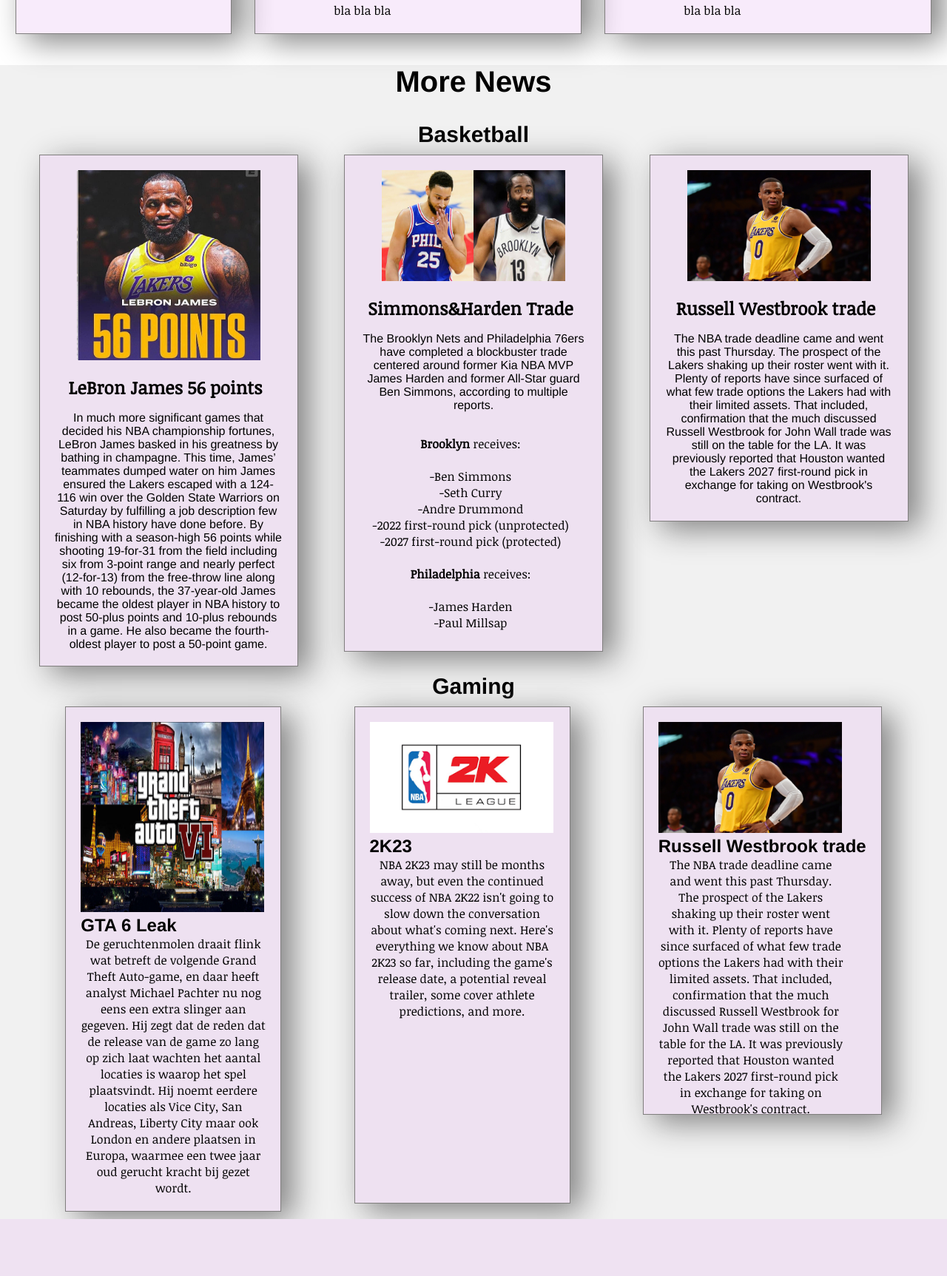
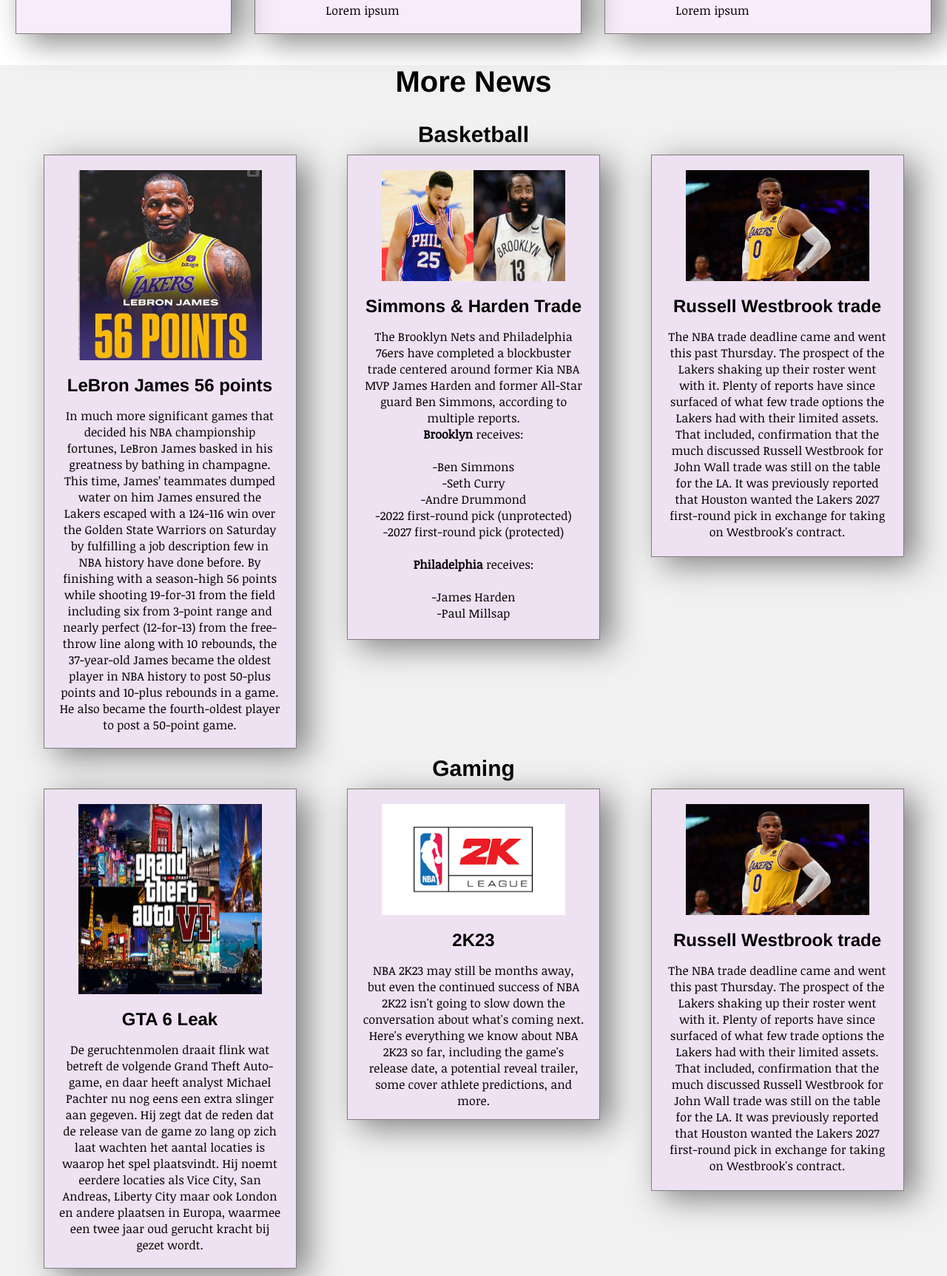
Before and after one commit to Saad332556/j1p3project3, a PHP site: page / in a window 1280 px wide. Shown: the part 1157-2882 px from the top of the page at 74% size. Before the commit the page ends 2805 px from the top, so only its background shows below. Run offline with PHP 8.4, Linux system fonts and the light colour scheme; some web fonts are replaced.

Commit message:
small stuff

```diff
--- a/index.php
+++ b/index.php
@@ -76,11 +76,11 @@
                     </div>
                     <div class="top3news2">
                         <img src="#" alt="">
-                        <p class="top3_text2">bla bla bla</p>
+                        <p class="top3_text2">Lorem ipsum</p>
                     </div>
                     <div class="top3news3">
                         <img src="#" alt="">
-                        <p class="top3_text3">bla bla bla</p>
+                        <p class="top3_text3">Lorem ipsum</p>
                     </div>
                 </div>
             </div>
@@ -91,15 +91,15 @@
             <h2 id="basketball">Basketball</h2>
             <div class="flexbox">
                 <div class="basketball1">
-                    <img src="./img/56points.jpg">
+                    <img src="./img/56points.jpg" class="responsive">
                     <h2 class="bask_titel1"><b>LeBron James 56 points</b></h2>
-                    <p class="bask_tekst1"> In much more significant games that decided his NBA championship fortunes, LeBron James basked in his greatness by bathing in champagne. This time, James’ teammates dumped water on him
+                    <p class="bask_text1"> In much more significant games that decided his NBA championship fortunes, LeBron James basked in his greatness by bathing in champagne. This time, James’ teammates dumped water on him
                     James ensured the Lakers escaped with a 124-116 win over the Golden State Warriors on Saturday by fulfilling a job description few in NBA history have done before. By finishing with a season-high 56 points while shooting 19-for-31 from the field including six from 3-point range and nearly perfect (12-for-13) from the free-throw line along with 10 rebounds, the 37-year-old James became the oldest player in NBA history to post 50-plus points and 10-plus rebounds in a game. He also became the fourth-oldest player to post a 50-point game.</p>
                 </div>
                 <div class="basketball2">
-                    <img src="./img/smh.jpg" alt="">
-                    <h2 class="bask_titel2"><b> Simmons&Harden Trade</b></h2>
-                    <p class ="bask_tekst2">The Brooklyn Nets and Philadelphia 76ers have completed a blockbuster trade centered around former Kia NBA MVP James Harden and former All-Star guard Ben Simmons, according to multiple reports.</p>
+                    <img src="./img/smh.jpg" class="responsive">
+                    <h2 class="bask_titel2"><b> Simmons & Harden Trade</b></h2>
+                    <p class ="bask_text2">The Brooklyn Nets and Philadelphia 76ers have completed a blockbuster trade centered around former Kia NBA MVP James Harden and former All-Star guard Ben Simmons, according to multiple reports.</p>
 
                     <p class="bask_text2p2"><b>Brooklyn</b> receives:<br>
                     <br>
@@ -116,40 +116,33 @@
 
                 </div>
                 <div class="basketball3">
-                    <img src="./img/westbrook.jpg" alt="">
+                    <img src="./img/westbrook.jpg" class="responsive">
                     <h2 class="bask_titel3"><b> Russell Westbrook trade</b></h2>
-                    <p class = "bask_tekst3">The NBA trade deadline came and went this past Thursday. The prospect of the Lakers shaking up their roster went with it. Plenty of reports have since surfaced of what few trade options the Lakers had with their limited assets. That included, confirmation that the much discussed Russell Westbrook for John Wall trade was still on the table for the LA.
+                    <p class = "bask_text3">The NBA trade deadline came and went this past Thursday. The prospect of the Lakers shaking up their roster went with it. Plenty of reports have since surfaced of what few trade options the Lakers had with their limited assets. That included, confirmation that the much discussed Russell Westbrook for John Wall trade was still on the table for the LA.
                     It was previously reported that Houston wanted the Lakers 2027 first-round pick in exchange for taking on Westbrook's contract.</p>
                 </div>
             </div>
-            <h2 id="basketball">Gaming</h2>
+            <h2 id="gaming">Gaming</h2>
             <div class="flexbox">
                 <div class="gaming1">
-                    <img src="./img/gta 6.jpg">
-                    <h2><strong>GTA 6 Leak</strong></h2>
-                    <p class="gam_tekst1">  De geruchtenmolen draait flink wat betreft de volgende Grand Theft Auto-game, en daar heeft analyst Michael Pachter nu nog eens een extra slinger aan gegeven. Hij zegt dat de reden dat de release van de game zo lang op zich laat wachten het aantal locaties is waarop het spel plaatsvindt. Hij noemt eerdere locaties als Vice City, San Andreas, Liberty City maar ook London en andere plaatsen in Europa, waarmee een twee jaar oud gerucht kracht bij gezet wordt.
+                    <img src="./img/gta 6.jpg" class="responsive">
+                    <h2 class="game_titel1"><strong>GTA 6 Leak</strong></h2>
+                    <p class="game_text1">  De geruchtenmolen draait flink wat betreft de volgende Grand Theft Auto-game, en daar heeft analyst Michael Pachter nu nog eens een extra slinger aan gegeven. Hij zegt dat de reden dat de release van de game zo lang op zich laat wachten het aantal locaties is waarop het spel plaatsvindt. Hij noemt eerdere locaties als Vice City, San Andreas, Liberty City maar ook London en andere plaatsen in Europa, waarmee een twee jaar oud gerucht kracht bij gezet wordt.
                 </p>
-
-
                 </div>
                 <div class="gaming2">
-                    <img src="./img/2K23.png" alt="">
-                    <h2><strong> 2K23</strong></h2>
-                    <p class ="gam_tekst2">NBA 2K23 may still be months away, but even the continued success of NBA 2K22 isn't going to slow down the conversation about what's coming next.
+                    <img src="./img/2K23.png" class="responsive">
+                    <h2 class="game_titel3"><strong> 2K23</strong></h2>
+                    <p class ="game_text2">NBA 2K23 may still be months away, but even the continued success of NBA 2K22 isn't going to slow down the conversation about what's coming next.
 
-Here's everything we know about NBA 2K23 so far, including the game's release date, a potential reveal trailer, some cover athlete predictions, and more.
-
-</p>
-
-
-
+                    Here's everything we know about NBA 2K23 so far, including the game's release date, a potential reveal trailer, some cover athlete predictions, and more.
+                </p>
                 </div>
                 <div class="gaming3">
-                    <img src="./img/westbrook.jpg" alt="">
-                    <h2><strong> Russell Westbrook trade</strong></h2>
-                    <p class = "gam_tekst3">The NBA trade deadline came and went this past Thursday. The prospect of the Lakers shaking up their roster went with it. Plenty of reports have since surfaced of what few trade options the Lakers had with their limited assets. That included, confirmation that the much discussed Russell Westbrook for John Wall trade was still on the table for the LA.
+                    <img src="./img/westbrook.jpg" class="responsive">
+                    <h2 class="game_titel3"><strong> Russell Westbrook trade</strong></h2>
+                    <p class = "game_text3">The NBA trade deadline came and went this past Thursday. The prospect of the Lakers shaking up their roster went with it. Plenty of reports have since surfaced of what few trade options the Lakers had with their limited assets. That included, confirmation that the much discussed Russell Westbrook for John Wall trade was still on the table for the LA.
                     It was previously reported that Houston wanted the Lakers 2027 first-round pick in exchange for taking on Westbrook's contract.</p>
-
                 </div>
             </div>
         </section>
--- a/style.css
+++ b/style.css
@@ -144,20 +144,19 @@
     margin-bottom: 2rem;
 }
 
-#more_news1, #basketball { text-align: center; }
+#more_news1, #basketball, #gaming { text-align: center; }
 
 #more_news1 {
     font-size: 40px;
     margin-bottom: 2rem;
 }
 
-#basketball { font-size: 30px;  }
+#basketball, #gaming { font-size: 30px;  }
 
 /* Basketball */
 .basketball1, .basketball2, .basketball3 {
     margin: 10px;
     padding: 20px;
-    width: 350px;
     text-align: center;
     background-color: rgba(229, 181, 241, 0.267);
     border: 1px solid #807e7e;
@@ -173,7 +172,6 @@
 .bask_titel1, .bask_titel2, .bask_titel3 {
     width: 300px;
     text-align: center;
-    font-family: 'Noticia Text', serif;
     margin-top: 1rem;
     margin-bottom: 1rem;
 }
@@ -185,7 +183,7 @@
     font-family: 'Noticia Text', serif;
 }
 
-.basketball2 { height: 42rem; }
+.basketball2 { height: 41rem; }
 
 .basketball2 > img {
     height: 150px;
@@ -195,7 +193,7 @@
 
 .bask_tekst2 { padding-bottom: 2rem; }
 
-.basketball3 { height: 31rem; }
+.basketball3 { height: 34rem; }
 
 .basketball3 > img{
     height: 150px;
@@ -207,9 +205,10 @@
 .gaming1, .gaming2, .gaming3 {
     margin: 10px;
     padding: 20px;
+    text-align: center;
     background-color: rgba(229, 181, 241, 0.267);
     border: 1px solid #807e7e;
-    box-shadow:15px 10px 40px gray;
+    box-shadow: 15px 10px 40px gray;
 }
 
 .gaming1 > img {
@@ -218,14 +217,21 @@
     max-width: 100%;
 }
 
-.gam_tekst1, .gam_tekst2, .gam_tekst2p2, .gam_tekst3 {
-    width: 250px;
+.game_titel1, .game_titel2, .game_titel3 {
+    width: 300px;
+    text-align: center;
+    margin-top: 1rem;
+    margin-bottom: 1rem;
+}
+
+.game_text1, .game_text2, .game_text3 {
+    width: 300px;
     font-size: medium;
     text-align: center;
     font-family: 'Noticia Text', serif;
 }
 
-.gaming2 { height: 42rem; }
+.gaming2 { height: 28rem; }
 
 .gaming2 > img {
     height: 150px;
@@ -233,9 +239,9 @@
     max-width: 100%;
 }
 
-.gam_tekst2 { padding-bottom: 2rem; }
+.game_tekst2 { padding-bottom: 2rem; }
 
-.gaming3 { height: 34.5rem; }
+.gaming3 { height: 34rem; }
 
 .gaming3 > img{
     height: 150px;
@@ -254,11 +260,12 @@
     }
 }
 
-@media (max-width: 512px)
+@media (max-width: 930px)
 {
     .flexbox
     {
         flex-direction: column;
+        width: 100%;
     }
 }
 
```
Also changed, not shown: img/NBA-75.jpg (added).
